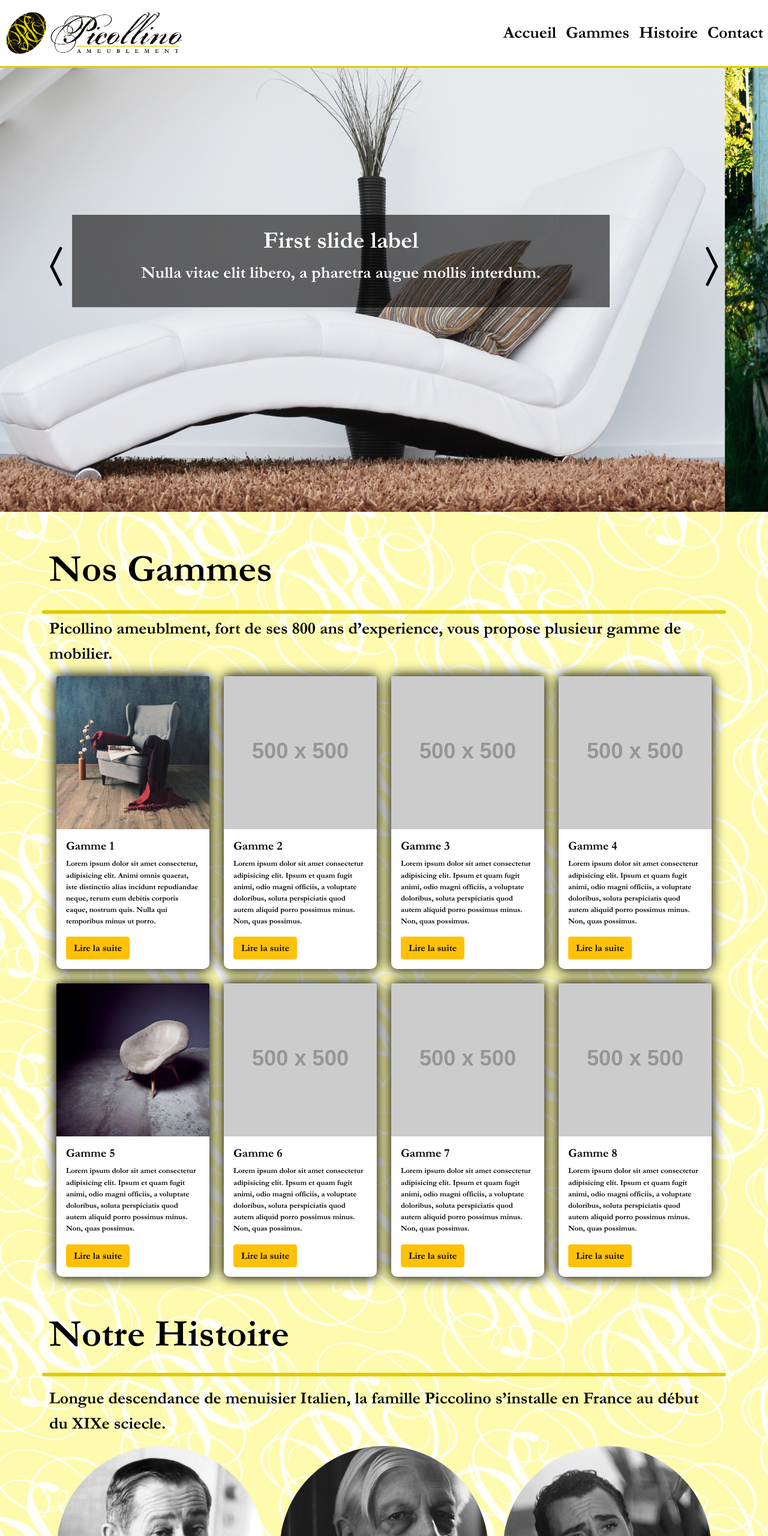
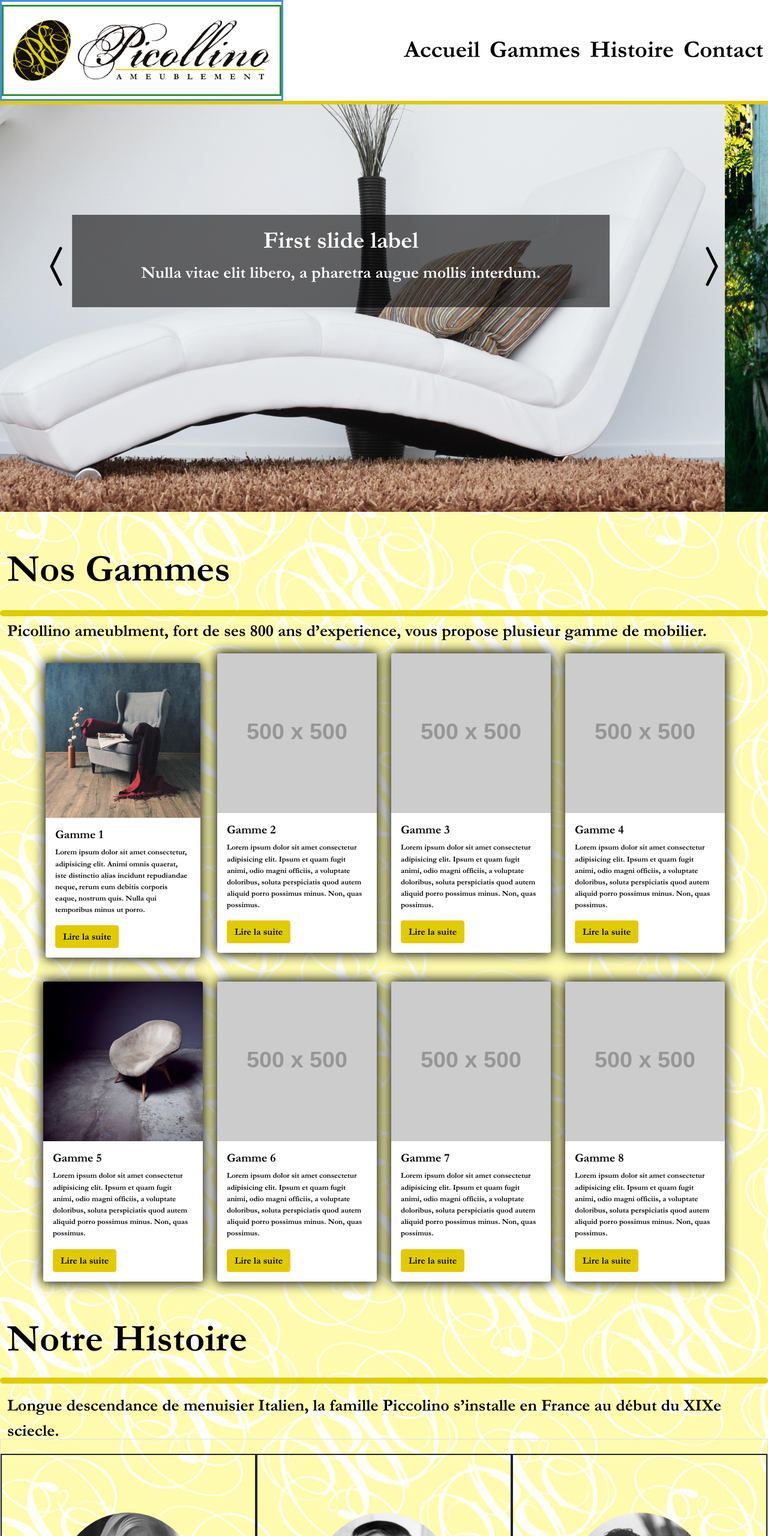
Before and after one commit to Mikail-Kalkan-Dev/Brief-1-Site-Vitrine-Picollino, a plain HTML site: page index.html in a window 1280 px wide. Shown: the top 2560 px of the page at 60% size. Drawn offline with nearby package versions, Linux system fonts and the light colour scheme; placeholder pictures from the web are drawn by us.

Commit message:
couleur Fix nav link Fiximg fix

```diff
--- a/ASSETS/Css/style.css
+++ b/ASSETS/Css/style.css
@@ -9,7 +9,8 @@ body {
 
 /* --------------------------------------------SEPARATEUR ----------------------------------------------*/
 hr.separateur {
-  border: 3px solid #dfcb00;
+  color: #dfcb00;
+  border: 5px solid #dfcb00;
   border-radius: 5px;
   opacity: 1;
 }
@@ -44,10 +45,23 @@ a,
   color: #020000;
 }
 /*-------------------------------------------- NAV BAR----------------------------------------------------------- */
+.logo-test {
+  height: 19vh;
+  border: #2f9234 3px solid;
+}
+.lienBizard {
+  border: #458deb 3px solid;
+}
 
+@media screen and (max-width: 640px) {
+  .logo-test {
+    border: #dfcb00 solid 3px;
+  }
+}
 .navbar {
-  border-bottom: #dfcb00 3px solid;
+  border-bottom: #dfcb00 6px solid;
   padding: 0;
+  flex-wrap: unset;
 }
 
 .porcelaineFont {
@@ -84,25 +98,15 @@ svg:hover {
 }
 /* --------------------------------------------------------CARD--------------------------------------------- */
 
-#cardGamme {
-  margin-left: auto;
-  margin-right: auto;
-  justify-content: center;
+.card {
+  border: none;
 }
 
-.card {
-  background: #fff;
-  border: none;
-  border-radius: 10px;
-  cursor: pointer;
-  transition: all 0.5s ease-out;
-}
-
-.card:hover {
-  box-shadow: 0 0 6px #458deb;
-}
 .ombre {
   box-shadow: 0 0 20px 2px #000000;
+}
+.btn-warning {
+  background-color: #dfcb00;
 }
 
 /* ---------------------------------------------------ACORDEON------------------------------- */
@@ -115,3 +119,7 @@ svg:hover {
   position: relative;
   bottom: 0;
 }
+
+#footer div.card:hover {
+  border: #458deb 2px solid;
+}
--- a/index.html
+++ b/index.html
@@ -20,11 +20,10 @@
     <!-- !!!!--------------------------------------!!!!_HEADER_!!!!-----------------------------------------!!!! -->
     <header>
       <nav class="navbar navbar-expand-lg fixed-top navbar-light bg-white">
-        <a class="navbar-brand" href="#">
+        <a class="navbar-brand lienBizard" href="#">
           <img
             src="ASSETS/images/logo.png"
-            height="100"
-            class="d-inline-block align-center"
+            class="d-inline-block align-center logo-test"
             alt="logo du site"
           />
         </a>
@@ -38,16 +37,16 @@
         <div class="collapse navbar-collapse" id="navbarMenu">
           <ul class="navbar-nav ml-auto">
             <li class="nav-item">
-              <a href="#" class="nav-link garamondFont fs-3">Accueil</a>
+              <a href="#" class="nav-link garamondFont fs-1">Accueil</a>
             </li>
             <li class="nav-item">
-              <a href="#gamme" class="nav-link garamondFont fs-3">Gammes</a>
+              <a href="#gamme" class="nav-link garamondFont fs-1">Gammes</a>
             </li>
             <li class="nav-item">
-              <a href="#histoir" class="nav-link garamondFont fs-3">Histoire</a>
+              <a href="#histoir" class="nav-link garamondFont fs-1">Histoire</a>
             </li>
             <li class="nav-item">
-              <a href="#footer" class="nav-link garamondFont fs-3">Contact</a>
+              <a href="#footer" class="nav-link garamondFont fs-1">Contact</a>
             </li>
           </ul>
         </div>
@@ -163,7 +162,7 @@
 
     <!-- !!!!--------------------------------------!!!!_CARD_!!!!-----------------------------------------!!!! -->
 
-    <div id="gamme" class="container mt-5">
+    <div id="gamme" class="container-fluid mt-5">
       <!-- $$------------------------CARD GAMMES-----------------------------$$ -->
       <div class="row">
         <p class="garamondFont fSize5">Nos Gammes</p>
@@ -175,10 +174,10 @@
       </div>
       <div
         id="cardGamme"
-        class="row row-cols-1 row-cols-md-4 row-cols-sm-2 g-4"
+        class="row row-cols-1 row-cols-md-4 row-cols-sm-2 g-4 mx-5"
       >
         <!-- ****CARD GAME 1**** -->
-        <div class="col fSize1">
+        <div class="col fSize1 p-3">
           <div class="card ombre">
             <img
               src="ASSETS/images/IMG1/card1.jpg"
@@ -807,16 +806,18 @@
       </div>
       <div
         id="cardGamme"
-        class="row row-cols-1 row-cols-md-3 row-cols-sm-1 g-4"
+        class="row row-cols-1 row-cols-md-3 row-cols-sm-1 g-4 border border-1"
       >
         <!-- ****CARD ROND 1**** -->
-        <div class="col">
+        <div class="col p-5 border border-dark border-2">
           <div class="card h-100 bg-transparent text-center">
+            <div class="container p-5">
               <img
-              src="ASSETS/images/IMG1/rond1.jpeg"
+                src="ASSETS/images/IMG2/rond2.jpg"
                 class="card-img-top rounded-circle"
                 alt="image de carte 1 fauteuille"
               />
+            </div>
             <div class="card-body">
               <h5 class="card-title fs-3">Giogio</h5>
               <p class="card-text fSize1">
@@ -831,13 +832,15 @@
         </div>
 
         <!-- ****CARD ROND 2**** -->
-        <div class="col">
+        <div class="col p-5 border border-dark border-2">
           <div class="card h-100 bg-transparent text-center">
+            <div class="container p-5">
               <img
-              src="ASSETS/images/IMG2/rond2.jpg"
+                src="ASSETS/images/IMG1/rond1.jpeg"
                 class="card-img-top rounded-circle"
                 alt="image de carte 1 fauteuille"
               />
+            </div>
             <div class="card-body">
               <h5 class="card-title fs-3">Luigi</h5>
               <p class="card-text fSize1">
@@ -852,13 +855,15 @@
         </div>
 
         <!-- ****CARD ROND 3**** -->
-        <div class="col">
+        <div class="col p-5 border border-dark border-2"">
           <div class="card h-100 text-center bg-transparent">
+            <div class="container p-5">
               <img
                 src="ASSETS/images/IMG2/rond3.png"
                 class="card-img-top rounded-circle"
                 alt="image de carte 1 fauteuille"
               />
+            </div>
             <div class="card-body">
               <h5 class="card-title fs-3">Giogio Jr.</h5>
               <p class="card-text fSize1">
@@ -1027,16 +1032,19 @@
     <!-- ------------------------------FOOTER------------------------------------------ -->
 
     <footer id="footer" class="bg-white mt-5 mb-0">
-      <div class="container">
+      <div class="container-fluid">
         <div class="row row-cols-1 row-cols-md-3 row-cols-sm-1 g-4">
           <div class="col">
             <div class="card h-100">
+
+              <a class="navbar-brand" href="#">
                 <img
                   src="ASSETS/images/logo.png"
-                width="100%"
+                  height="100"
                   class="d-inline-block align-center"
                   alt="logo du site"
                 />
+              </a>
               <div class="card-body">
                 <p class="card-text fs-4">55, Rue de Vincennes</p>
                 <p class="card-text fs-4">93100 Montreuil</p>
```
Lines whose indentation alone changed are shown as unchanged.
